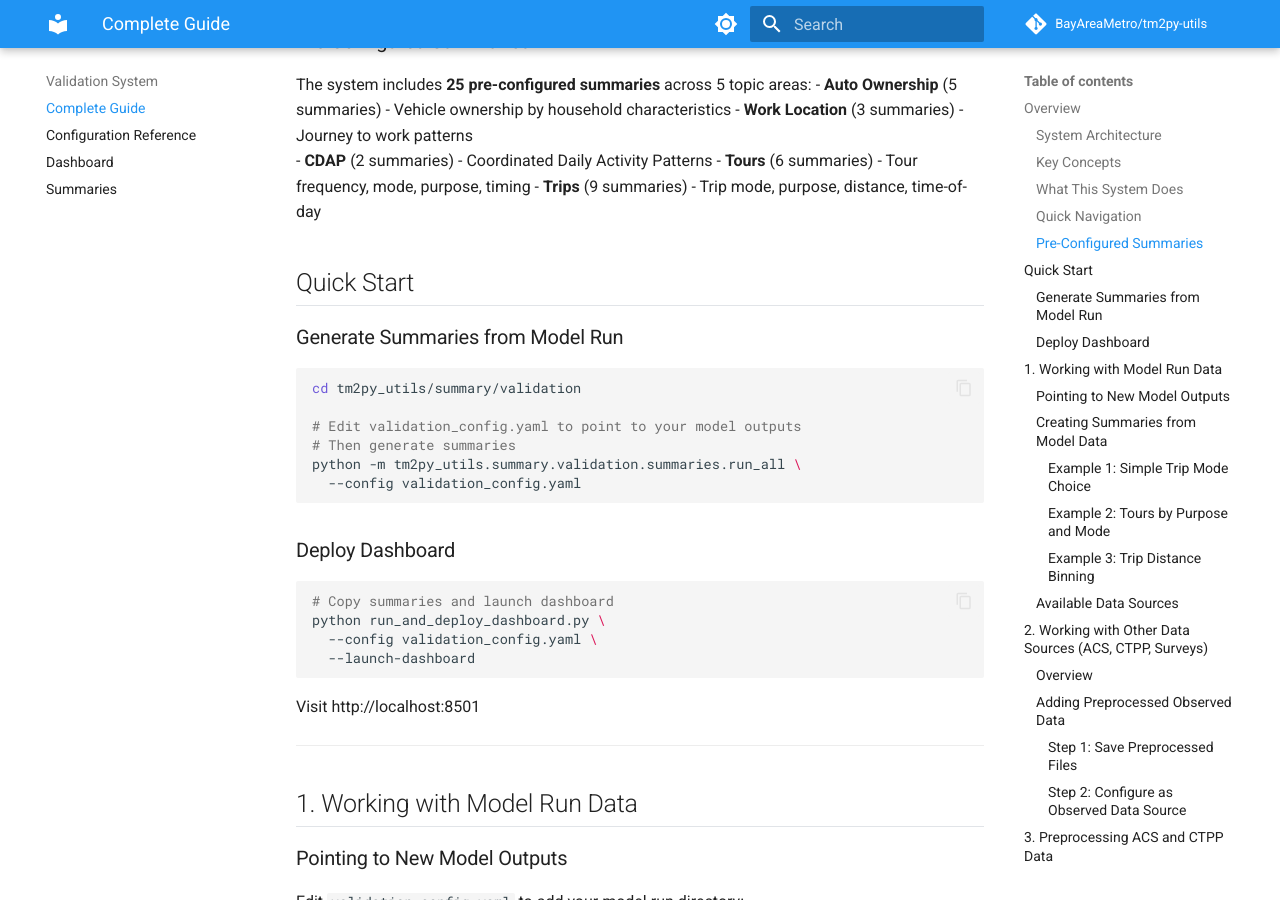
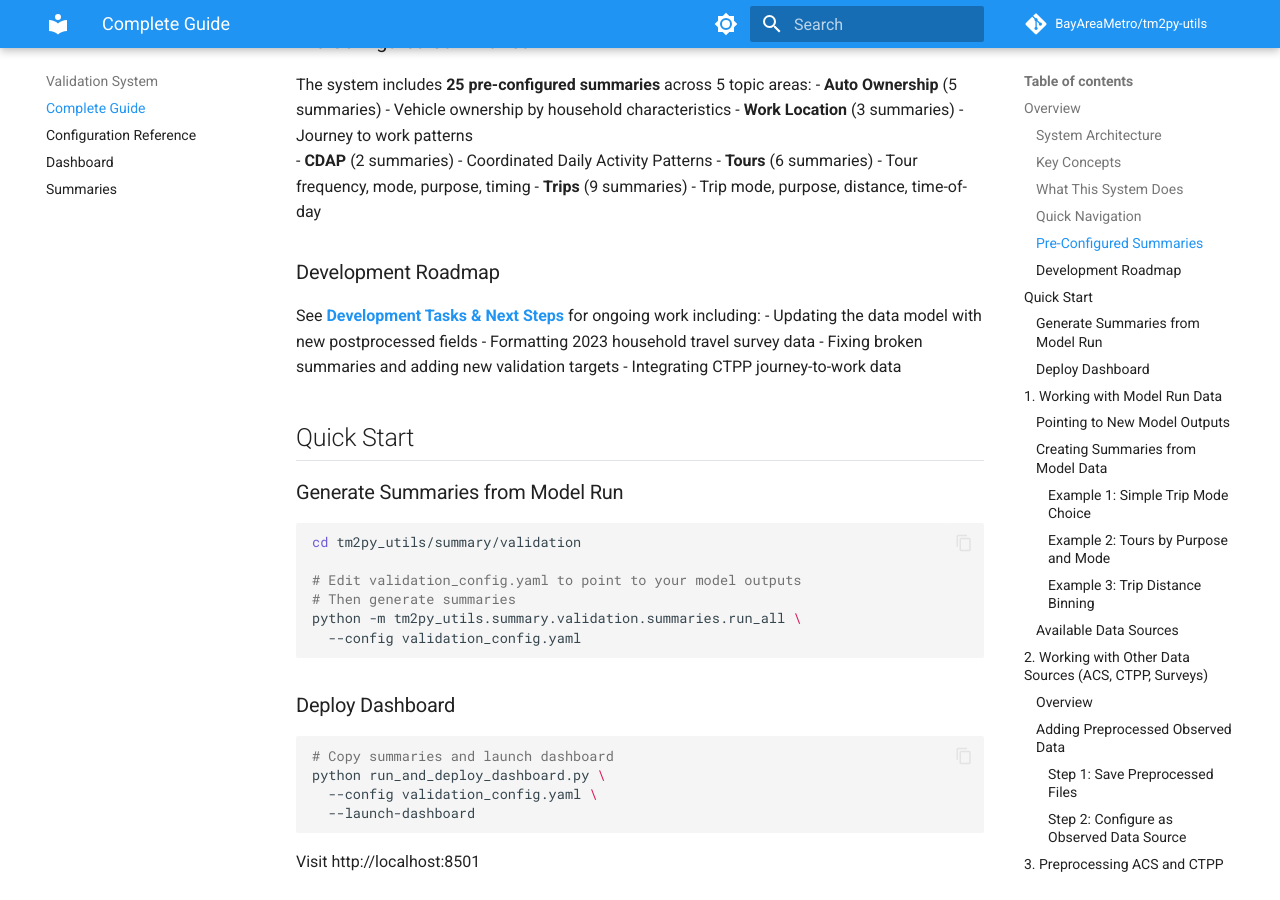
Before and after one commit to BayAreaMetro/tm2py-utils, an MkDocs documentation site: the page built from tm2py_utils/docs/validation-system.md, in a window 1280 px wide and 900 px high, scrolled down 2530 px. Built offline with MkDocs 1.6.1 and Material for MkDocs 9.7.7, drawn with Linux system fonts in a browser that asks for light colours; comment, search, counter and statistics services are not loaded; the version menu is left out.

Commit message:
Add development roadmap section and fix data model based on actual model data validation

```diff
--- a/tm2py_utils/docs/validation-system.md
+++ b/tm2py_utils/docs/validation-system.md
@@ -103,6 +103,14 @@ The system includes **25 pre-configured summaries** across 5 topic areas:
 - **CDAP** (2 summaries) - Coordinated Daily Activity Patterns
 - **Tours** (6 summaries) - Tour frequency, mode, purpose, timing
 - **Trips** (9 summaries) - Trip mode, purpose, distance, time-of-day
+
+### Development Roadmap
+
+See **[Development Tasks & Next Steps](validation-development.md)** for ongoing work including:
+- Updating the data model with new postprocessed fields
+- Formatting 2023 household travel survey data
+- Fixing broken summaries and adding new validation targets
+- Integrating CTPP journey-to-work data
 
 ## Quick Start
 
```
